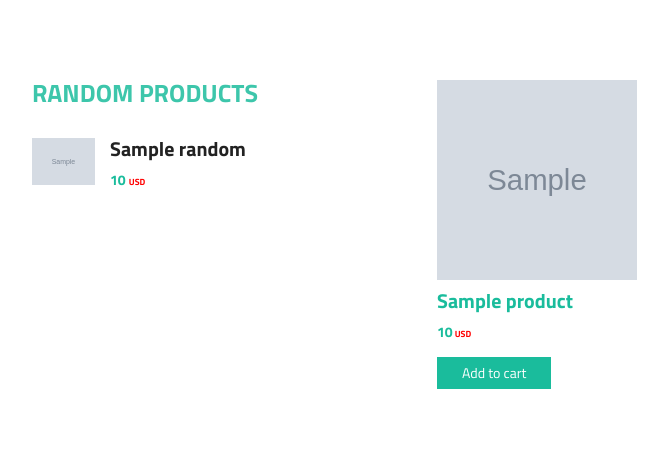
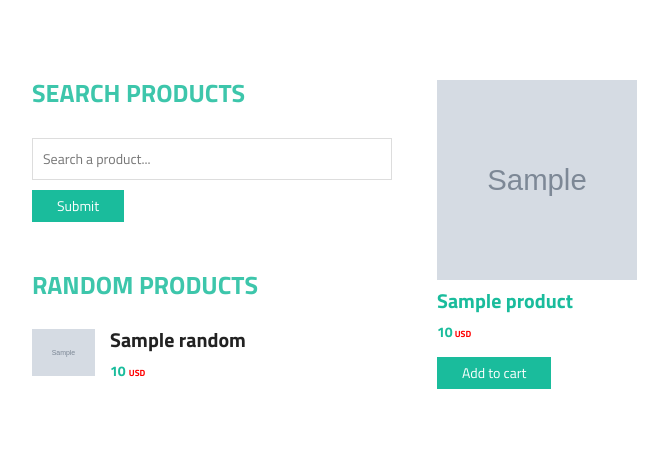
Before and after one commit to vqthinh/elexstore, a PHP site: the page made by frontend/views/product/category.php in a window 1280 px wide. Shown: the part 339-789 px from the top of the page, without its empty margins (38-706 px from the left). Run offline with PHP 8.4, Linux system fonts and the light colour scheme; the template is opened without the code that fills it: most values are stand-ins (such as "Sample title", 1, 10 or a date in 2020); grey boxes marked "Sample" are stand-in pictures; data that the repository does not hold is empty; some libraries are stand-ins or nearby versions.

Commit message:
Search Box

```diff
--- a/frontend/controllers/product/category.php
+++ b/frontend/controllers/product/category.php
@@ -40,7 +40,7 @@ $pagination = pagination($url, $page, $total);
 
 $optionsRandom = array(
     'order_by' => 'RAND()',
-    'limit' => '5',
+    'limit' => '4',
     'offset' => '0'
 );
 $listRandom = get_all('products',$optionsRandom);
--- a/frontend/controllers/product/details.php
+++ b/frontend/controllers/product/details.php
@@ -25,7 +25,7 @@ $categoryprd = get_a_record('categories',$categoryID);
 //list random product
 $optionsRandom = array(
     'order_by' => 'RAND()',
-    'limit' => '5',
+    'limit' => '4',
     'offset' => '0'
 );
 $listRandom = get_all('products',$optionsRandom);
--- /dev/null
+++ b/frontend/views/common/searchbox.php
@@ -0,0 +1,47 @@
+<?php ?>
+<link rel="stylesheet" href="http://ajax.googleapis.com/ajax/libs/jqueryui/1.11.2/themes/smoothness/jquery-ui.css" />
+<style>
+    .ui-autocomplete {
+        z-index: 100;
+    }
+</style>
+<script>
+    $(function () {
+
+        $("#search").autocomplete({
+            source: function (request, response) {
+                $.ajax({
+                    url: "frontend/views/common/search.php",
+                    type: "GET",
+                    dataType: "json",
+                    data: { term: request.term },
+                    success: function (data) {
+                        response($.map(data, function (item) {
+                            //noinspection JSUnresolvedVariable
+                            return { label: item.Name, value: item.Name,value2:item.ID };
+                        }));
+                    }
+                });
+            }, select: function (event, ui) {
+                $("#searchResult").val(ui.item.value2);
+            }
+        });
+
+    });
+    function clickSearch() {
+        if($('#search').val()==""){
+            alert('Please insert Search Term')
+        }else{
+            var href = 'index.php?controller=product&action=details&pid=' + $('#searchResult').val();
+            window.location = href;
+        }
+
+    };
+</script>
+<div class="single-sidebar">
+    <h2 class="sidebar-title">Search Products</h2>
+        <input type="text" name="term" id="search" placeholder="Search a product..."/>
+        <input type="hidden" name="pid" id="searchResult"/>
+        <button onclick="clickSearch()" value="Details" class="add_to_cart_button">Submit</button>
+
+</div>
--- a/frontend/views/product/category.php
+++ b/frontend/views/product/category.php
@@ -27,7 +27,7 @@
     <div class="container">
         <div class="row">
             <div class="col-md-4">
-<!--                @{Html.RenderAction("_SearchBox", "Products");}-->
+<?php include_once('frontend/views/common/searchbox.php'); ?>
                 <div class="single-sidebar">
                     <h2 class="sidebar-title">Random Products</h2>
                     <?php foreach($listRandom as $productrd):?>
--- a/frontend/views/product/details.php
+++ b/frontend/views/product/details.php
@@ -22,8 +22,7 @@
     <div class="container">
         <div class="row">
             <div class="col-md-4">
-<!--                @{Html.RenderAction("_SearchBox", "Products");}-->
-
+                <?php include_once('frontend/views/common/searchbox.php'); ?>
                 <div class="single-sidebar">
                     <h2 class="sidebar-title">Random Products</h2>
                     <?php foreach($listRandom as $productrd):?>
```
Also changed, not shown: frontend/views/common/search.php (added, +15 -0 lines).
